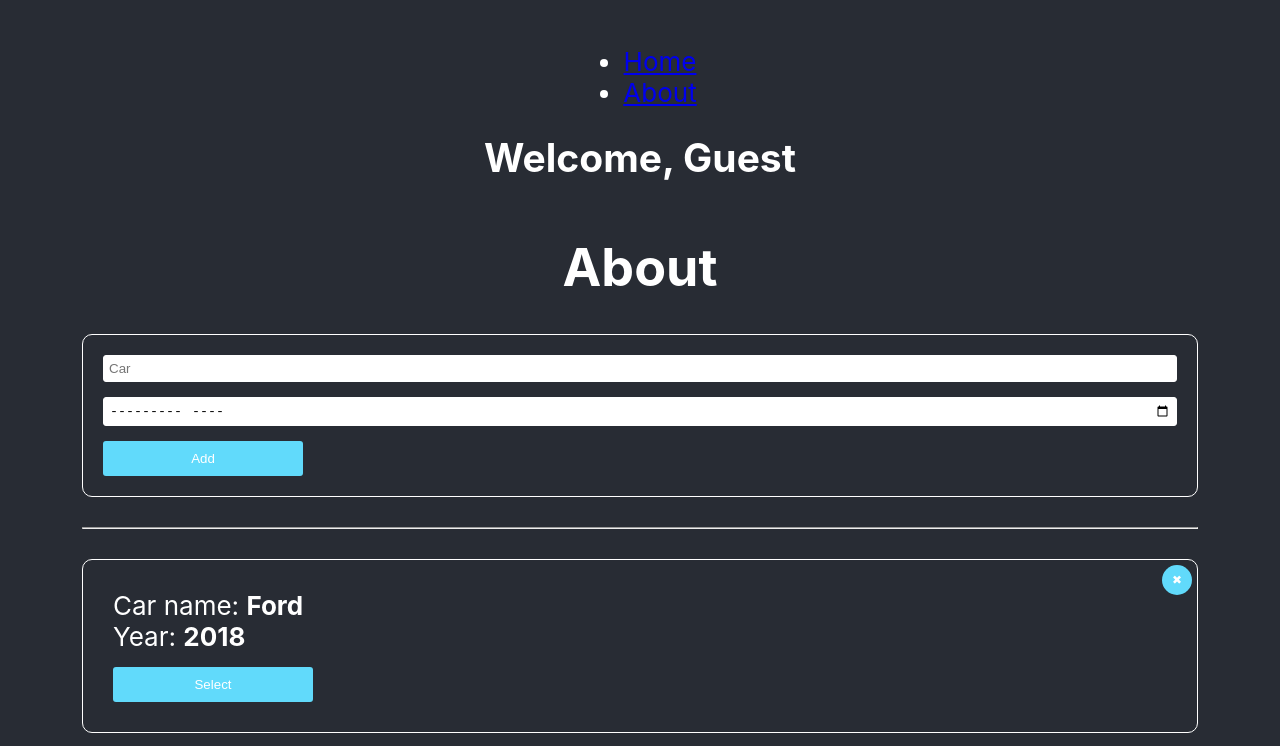
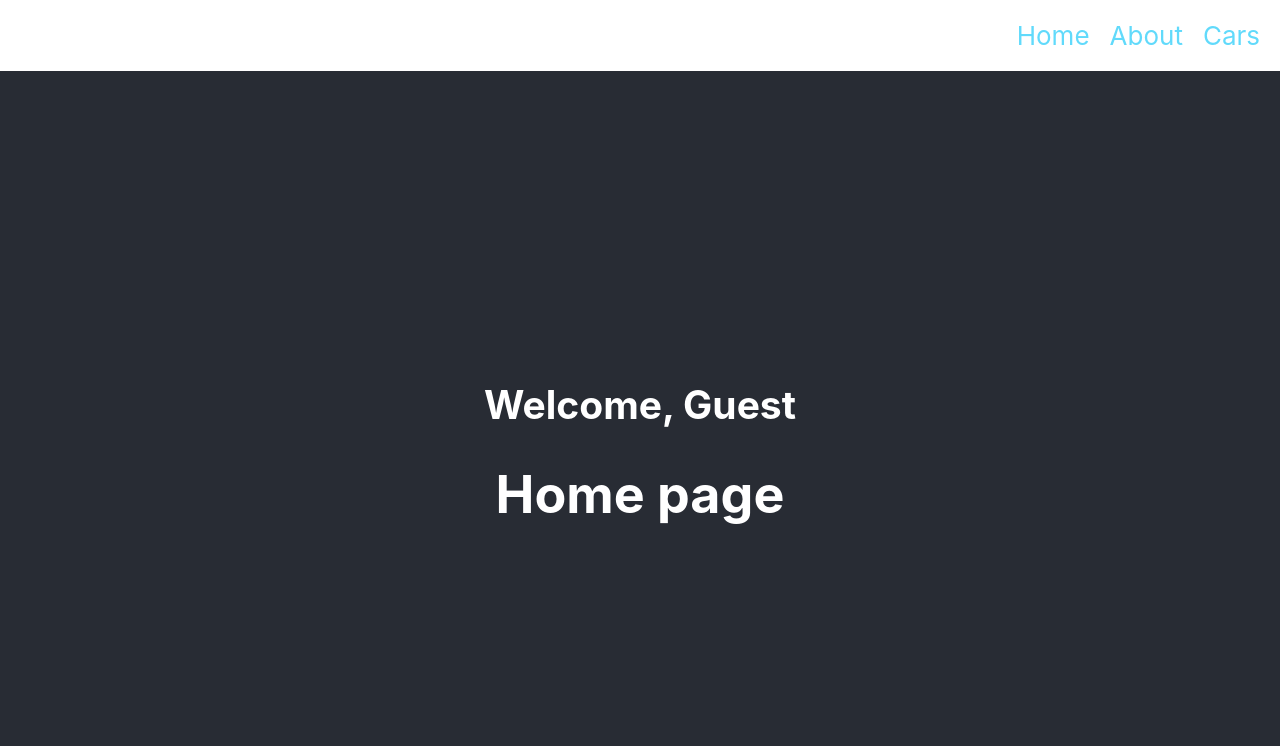
Before and after one commit to shumikhinigor/react, a React (Create React App) app: page / in a window 1280 px wide. Shown: the top 746 px of the page. Built offline with nearby package versions, Linux system fonts and the light colour scheme.

Commit message:
navigation

```diff
--- a/src/App.js
+++ b/src/App.js
@@ -1,23 +1,24 @@
 import React, { Component } from 'react';
 import classes from './App.module.sass';
-import Welcome from './components/Welcome/Welcome'
 import Cars from './views/Cars/Cars'
 import About from './views/About/About'
+import Home from './views/Home/Home'
 import Navigation from './components/Navigation/Navigation'
+import { Routes, Route } from 'react-router-dom'
 
 class App extends Component {
 	render() {
 
 		return (
 			<div className={ classes.App }>
+				<Navigation />
+
 				<main className={ classes['App-main'] }>
-					<Navigation />
-
-					<Welcome />
-
-					<About />
-
-					<Cars />
+					<Routes>
+						<Route path="/" element={ <Home /> } />
+						<Route path="/about" element={ <About /> } />
+						<Route path="/cars" element={ <Cars /> } />
+					</Routes>
 				</main>
 			</div>
 		)
--- a/src/components/Navigation/Navigation.js
+++ b/src/components/Navigation/Navigation.js
@@ -4,13 +4,16 @@ import classes from './Navigation.module.sass'
 class Navigation extends Component {
 	render() {
 		return (
-			<nav>
+			<nav className={ classes.Navigation }>
 				<ul>
 					<li>
 						<a href="/">Home</a>
 					</li>
 					<li>
-						<a href="/">About</a>
+						<a href="/about">About</a>
+					</li>
+					<li>
+						<a href="/cars">Cars</a>
 					</li>
 				</ul>
 			</nav>
--- a/src/components/Navigation/Navigation.module.sass
+++ b/src/components/Navigation/Navigation.module.sass
@@ -1 +1,17 @@
 .Navigation
+	padding: 20px
+	width: 100%
+	background-color: #ffffff
+	& ul
+		list-style: none
+		padding: 0
+		margin: 0
+		display: flex
+		align-items: center
+		justify-content: flex-end
+		gap: 20px
+		& li
+			font-size: calc(10px + 2vmin)
+			& a
+				text-decoration: none
+				color: #61DAFB
--- /dev/null
+++ b/src/views/Home/Home.js
@@ -0,0 +1,16 @@
+import { Component } from 'react'
+import classes from './Home.module.sass'
+import Welcome from '../../components/Welcome/Welcome'
+
+class Home extends Component {
+	render() {
+		return (
+			<div className={ classes.Home }>
+				<Welcome />
+				<h1>Home page</h1>
+			</div>
+		)
+	}
+}
+
+export default Home
--- /dev/null
+++ b/src/views/Home/Home.module.sass
@@ -0,0 +1 @@
+.Home
```
